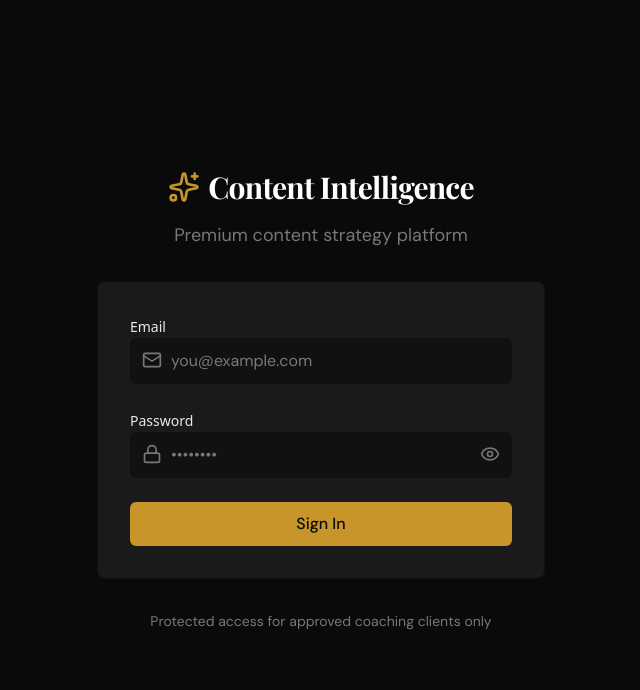
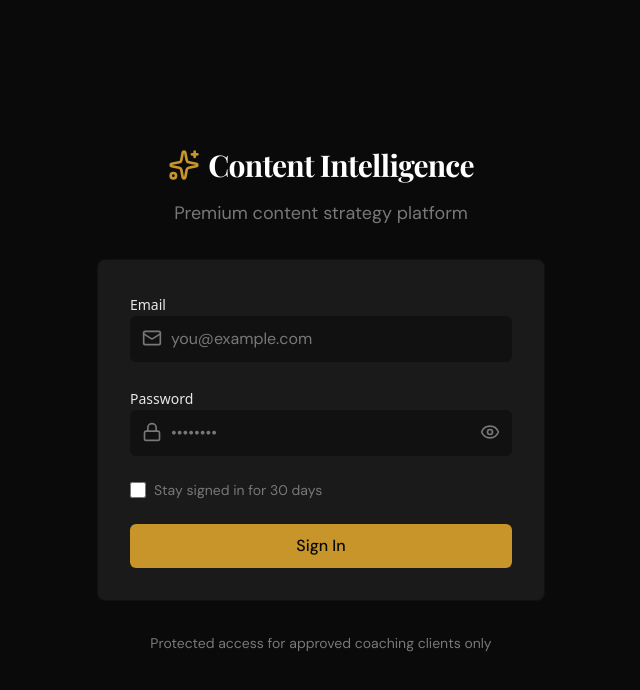
Before and after one commit to dreeves9556/ContentIntelligence, a Next.js app: page /login in a window 1280 px wide. Shown: the top 690 px of the page, without its empty margins (319-959 px from the left). Built offline with nearby package versions, Linux system fonts and the light colour scheme; a web font is replaced by a local one.

Commit message:
feat: add Stay Signed In / Remember Me to login

```diff
--- a/src/app/login/page.tsx
+++ b/src/app/login/page.tsx
@@ -8,6 +8,7 @@ export default function LoginPage() {
   const [error, setError] = useState<string | null>(null);
   const [isPending, setIsPending] = useState(false);
   const [showPassword, setShowPassword] = useState(false);
+  const [rememberMe, setRememberMe] = useState(false);
 
   async function handleSubmit(formData: FormData) {
     setError(null);
@@ -21,6 +22,7 @@ export default function LoginPage() {
     const result = await signIn("credentials", {
       email,
       password,
+      rememberMe: rememberMe ? "true" : "false",
       redirect: false,
       callbackUrl: "/dashboard",
     });
@@ -113,6 +115,23 @@ export default function LoginPage() {
               </div>
             </div>
 
+            <div className="flex items-center gap-2">
+              <input
+                id="rememberMe"
+                type="checkbox"
+                checked={rememberMe}
+                onChange={(e) => setRememberMe(e.target.checked)}
+                className="h-4 w-4 rounded border-background-secondary bg-background-secondary accent-accent-primary cursor-pointer"
+              />
+              <label
+                htmlFor="rememberMe"
+                className="text-sm text-text-muted cursor-pointer select-none"
+                style={{ fontFamily: "var(--font-dm-sans), 'DM Sans', sans-serif" }}
+              >
+                Stay signed in for 30 days
+              </label>
+            </div>
+
             <button
               type="submit"
               disabled={isPending}
--- a/src/auth.config.ts
+++ b/src/auth.config.ts
@@ -12,18 +12,20 @@ export const authConfig = {
     authorized({ auth, request: { nextUrl } }) {
       const isLoggedIn = !!auth?.user;
       const userRole = (auth?.user as { role?: string })?.role;
+      const sessionExpiry = (auth?.user as { sessionExpiry?: number } | undefined)?.sessionExpiry;
+      const isExpired = sessionExpiry ? Date.now() > sessionExpiry : false;
       const isOnDashboard = nextUrl.pathname.startsWith("/dashboard");
       const isOnOnboardingAdmin = nextUrl.pathname.startsWith("/onboarding/admin");
       const isOnAdmin = nextUrl.pathname.startsWith("/admin");
 
       if (isOnAdmin) {
-        if (!isLoggedIn) return Response.redirect(new URL("/login", nextUrl));
+        if (!isLoggedIn || isExpired) return Response.redirect(new URL("/login", nextUrl));
         if (userRole !== "ADMIN") return Response.redirect(new URL("/dashboard", nextUrl));
         return true;
       }
 
       if (isOnDashboard || isOnOnboardingAdmin) {
-        if (isLoggedIn) return true;
+        if (isLoggedIn && !isExpired) return true;
         return false;
       }
 
@@ -38,6 +40,7 @@ export const authConfig = {
     session({ session, token }) {
       if (token) {
         session.user.role = token.role as "USER" | "ADMIN";
+        (session.user as { sessionExpiry?: number }).sessionExpiry = token.sessionExpiry as number | undefined;
       }
       return session;
     },
--- a/src/auth.ts
+++ b/src/auth.ts
@@ -21,6 +21,7 @@ export const {
       credentials: {
         email: { label: "Email", type: "email" },
         password: { label: "Password", type: "password" },
+        rememberMe: { label: "Remember Me", type: "text" },
       },
       authorize: async (credentials) => {
         if (!credentials?.email || !credentials?.password) return null;
@@ -38,12 +39,16 @@ export const {
 
         if (!isPasswordValid) return null;
 
+        const rememberMe = credentials?.rememberMe === "true";
+        const sessionExpiry = Date.now() + (rememberMe ? 30 * 24 * 60 * 60 * 1000 : 24 * 60 * 60 * 1000);
+
         return {
           id: user.id,
           email: user.email,
           name: user.name,
           image: user.image,
           role: user.role,
+          sessionExpiry,
         };
       },
     }),
@@ -94,6 +99,7 @@ export const {
       if (user) {
         token.id = user.id;
         token.role = (user as { role?: string }).role;
+        token.sessionExpiry = (user as { sessionExpiry?: number }).sessionExpiry;
       }
 
       if (account?.provider && account.access_token) {
```
